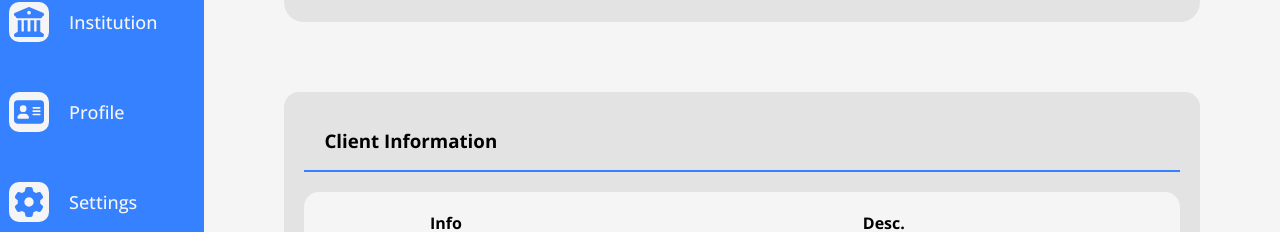
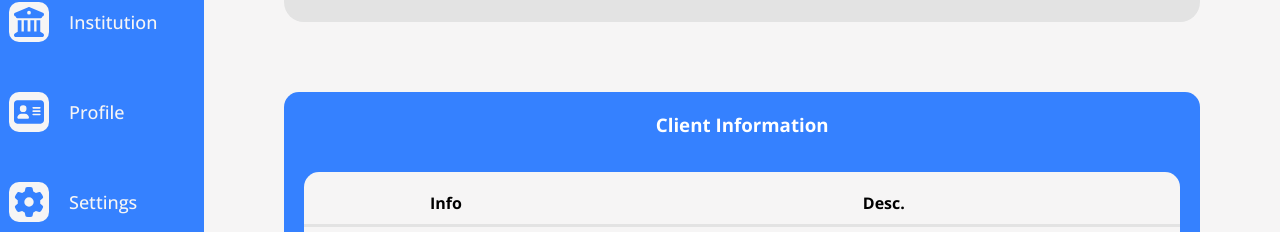
Before and after one commit to Kush2343/form, a React (Create React App) app: page /profile in a window 1280 px wide. Shown: the part 463-695 px from the top of the page. Built offline with nearby package versions, Linux system fonts and the light colour scheme.

Commit message:
Update styled.css

```diff
--- a/src/component/DashBord/styled.css
+++ b/src/component/DashBord/styled.css
@@ -466,52 +466,16 @@ header {
     font-size: 25px;
 }
 
-.Profile .user-information {
-    padding: 40px 0;
+.Profile .report-container
+{
+    background-color: var(--main-color);
 }
-
-.Profile .user-information .description {
-    padding: 20px;
-    background-color: var(--main-color);
-    border-radius: 20px;
-}
-
-.Profile .user-information .description h3 {
-    color: var(--secondory-color);
-    font-size: 25px;
-}
-
-.Profile .user-information .description table {
-    width: 100%;
-    background-color: var(--secondory-color);
-    border-radius: 20px;
-    margin: 10px 0;
-    height: 100%;
-    border-collapse: collapse;
-}
-
-.Profile .user-information .description table thead {
-    color: var(--main-color);
-    text-align: left;
-    text-transform: uppercase;
-}
-
-.Profile .user-information .description table thead th {
-    color: #2460A7FF;
-    padding: 10px 25px;
-    border-bottom: 4px solid var(--primary-color);
-}
-.Profile .user-information .description table tr
-{
-    border-bottom: 2px solid var(--primary-color);
-}
-.Profile .user-information .description table tr:last-child
-{
-    border: none;
-}
-.Profile .user-information .description table tbody td {
-    color: black;
-    padding: 10px 25px;
+.Profile .report-header{
+    color: white;
+    text-align: center;
+    display: block;
+    margin: 0;
+    padding: 20px 0px 0px 0px;
 }
 /* Responsive CSS Here */
 @media screen and (max-width:1024px) {
@@ -632,7 +596,7 @@ header {
     }
 
     .navcontainer {
-        height: 70vh;
+        height: 90vh;
         width: 100vw;
         position: absolute;
         transition: all 0.6s ease-in-out;
```
